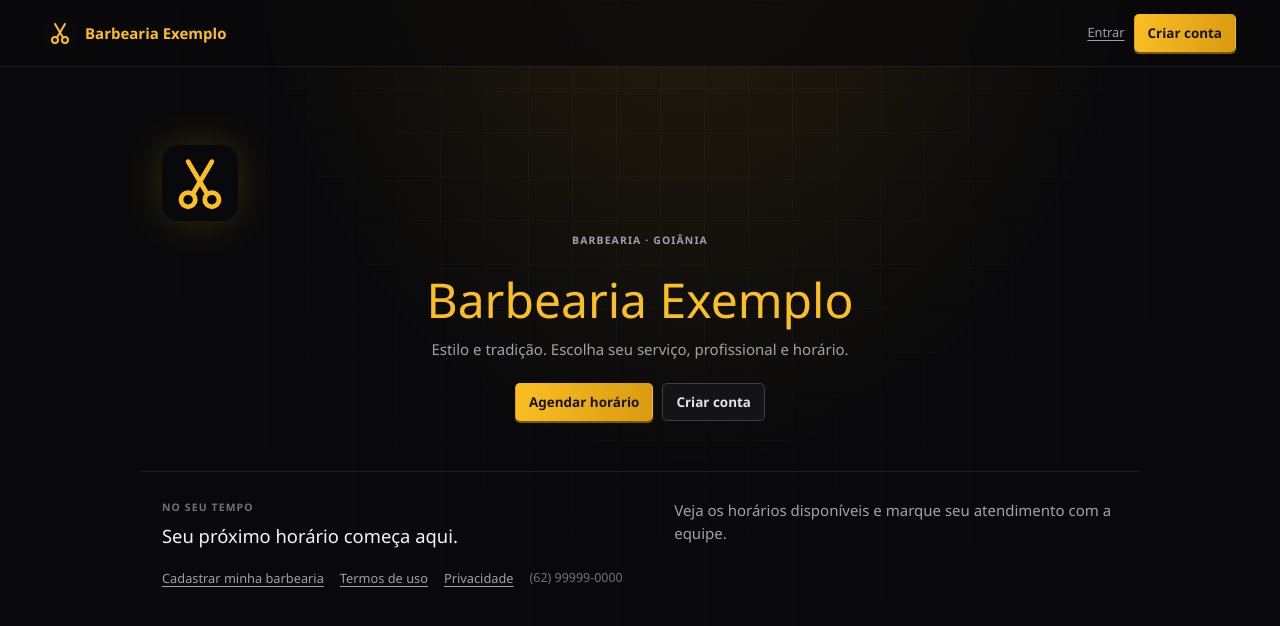
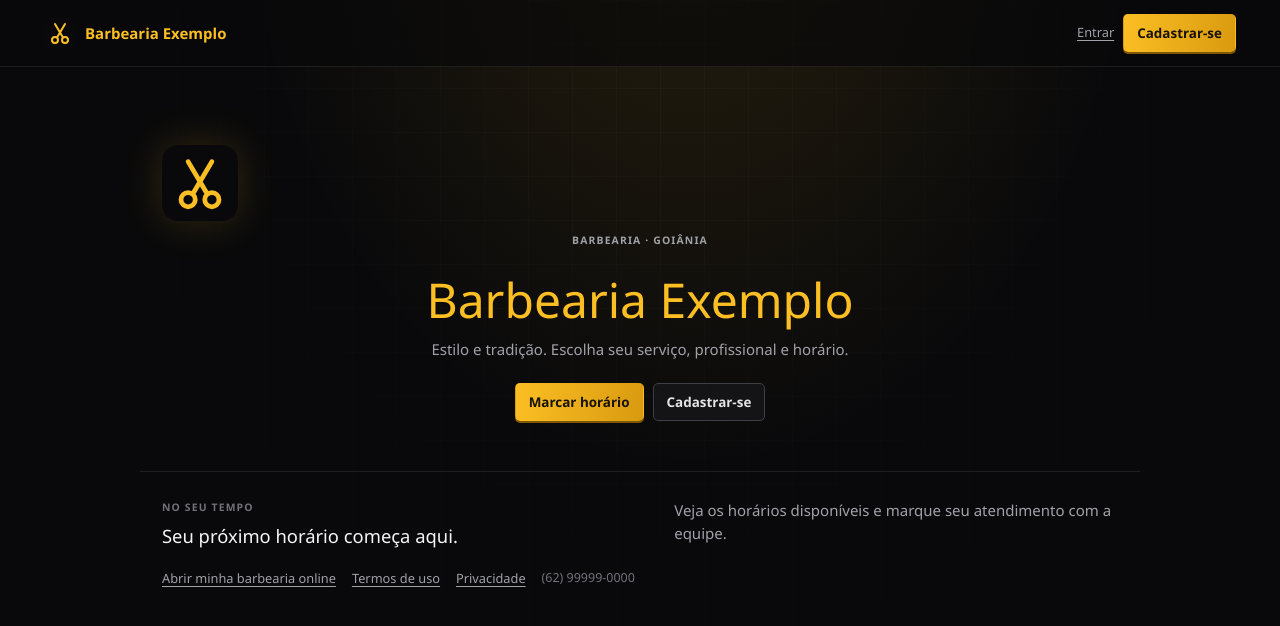
Before and after one commit to 7bessa/Barbearia, a Next.js app: page / in a window 1280 px wide. Shown: the top 626 px of the page. Built offline with nearby package versions, Linux system fonts and the light colour scheme.

Commit message:
copy: substituir linguagem generica por acoes de barbearia

```diff
--- a/src/app/admin/dashboard/page.tsx
+++ b/src/app/admin/dashboard/page.tsx
@@ -109,10 +109,10 @@ export default function Dashboard() {
       {erro && <p className="error" role="alert">{erro}</p>}
       {catalogo && (!catalogo.barbeiros.length || !catalogo.servicos.length) && (
         <Cartao titulo="Finalize a configuração da sua agenda">
-          <p className="muted">Adicione pelo menos um profissional e um serviço para seus clientes conseguirem reservar pelo link público.</p>
+          <p className="muted">Cadastre pelo menos um profissional e um serviço para os clientes conseguirem reservar pelo link público.</p>
           <div className="inline-row">
-            {!catalogo.barbeiros.length && <a className={botao} href="#barbeiros">Adicionar profissional</a>}
-            {!catalogo.servicos.length && <a className={botao} href="#servicos">Adicionar serviço</a>}
+            {!catalogo.barbeiros.length && <a className={botao} href="#barbeiros">Cadastrar profissional</a>}
+            {!catalogo.servicos.length && <a className={botao} href="#servicos">Cadastrar serviço</a>}
           </div>
         </Cartao>
       )}
@@ -134,7 +134,7 @@ export default function Dashboard() {
             </div>
           ))}
         </Cartao>
-        <div className="inline-row"><a className={botaoSec} href="#financeiro">Abrir caixa e relatório</a><a className={botaoSec} href="#equipe">Gerenciar convite da equipe</a></div>
+        <div className="inline-row"><a className={botaoSec} href="#financeiro">Ver caixa e relatório</a><a className={botaoSec} href="#equipe">Convidar profissional</a></div>
       </>}
 
       {visao === 'financeiro' && <div id="financeiro" className="page-section-stack">
--- a/src/app/api/onboarding/route.ts
+++ b/src/app/api/onboarding/route.ts
@@ -24,7 +24,7 @@ export const POST = seguro(async (req: NextRequest) => {
     prisma.barbearia.findUnique({ where: { slug: d.slug }, select: { id: true } }),
     prisma.usuario.findUnique({ where: { email: d.email }, select: { id: true } }),
   ])
-  if (slugExistente || emailExistente) return erro(409, 'Não foi possível criar a barbearia. Confira o endereço e o e-mail informados.')
+  if (slugExistente || emailExistente) return erro(409, 'Não foi possível abrir a barbearia online. Confira o endereço e o e-mail informados.')
 
   const senhaHash = await hashSenha(d.senha)
   try {
@@ -67,7 +67,7 @@ export const POST = seguro(async (req: NextRequest) => {
     await audit(req, { acao: 'barbearia_criada', resultado: 'ok', userId: usuario.id, barbeariaId: criado.barbearia.id })
     return res
   } catch (e) {
-    if (conflito(e)) return erro(409, 'Não foi possível criar a barbearia. Confira o endereço e o e-mail informados.')
+    if (conflito(e)) return erro(409, 'Não foi possível abrir a barbearia online. Confira o endereço e o e-mail informados.')
     throw e
   }
 })
--- a/src/app/cadastro/page.tsx
+++ b/src/app/cadastro/page.tsx
@@ -37,7 +37,7 @@ export default function Cadastro() {
           <span className="brand-foot">SEU ESTILO, NO SEU TEMPO</span>
         </section>
         <form onSubmit={enviar} className="auth-form">
-          <h2>Criar conta</h2>
+          <h2>Cadastre-se para agendar</h2>
           <div className="segmented" role="group" aria-label="Tipo de conta">
             {(['cliente', 'barbeiro'] as const).map((p) => <button type="button" key={p} aria-pressed={perfil === p} onClick={() => setPerfil(p)}>{p === 'cliente' ? 'Cliente' : 'Barbeiro'}</button>)}
           </div>
@@ -48,7 +48,7 @@ export default function Cadastro() {
           {perfil === 'barbeiro' && <label>Código de convite<input className={campo} placeholder="Código fornecido pelo responsável" value={f.codigoConvite} onChange={set('codigoConvite')} required /></label>}
           <label className="check-label"><input type="checkbox" checked={aceito} onChange={(e) => setAceito(e.target.checked)} /><span>Aceito os <Link href="/termos" target="_blank" className="text-link">termos de uso</Link> e a <Link href="/privacidade" target="_blank" className="text-link">política de privacidade</Link>.</span></label>
           {erro && <p className="error" role="alert">{erro}</p>}
-          <button className="button button-primary">Criar conta</button>
+          <button className="button button-primary">Cadastrar minha conta</button>
           <p className="muted">Já tem conta? <Link href="/login" className="text-link">Entrar</Link></p>
         </form>
       </div>
--- a/src/app/criar-barbearia/page.tsx
+++ b/src/app/criar-barbearia/page.tsx
@@ -69,7 +69,7 @@ export default function CriarBarbearia() {
       }),
     })
     setSalvando(false)
-    if (!r.ok) return setErro(r.data?.erro ?? 'Não foi possível criar a barbearia.')
+    if (!r.ok) return setErro(r.data?.erro ?? 'Não foi possível abrir a barbearia online.')
 
     router.replace('/admin/dashboard')
     router.refresh()
@@ -105,7 +105,7 @@ export default function CriarBarbearia() {
         <label>Confirmar senha<input className="field" type="password" autoComplete="new-password" value={dados.confirmarSenha} onChange={(e) => mudar('confirmarSenha', e.target.value)} minLength={8} maxLength={72} required /></label>
         <label className="check-label"><input type="checkbox" checked={aceito} onChange={(e) => setAceito(e.target.checked)} /><span>Aceito os <Link href="/termos" target="_blank" className="text-link">termos de uso</Link> e a <Link href="/privacidade" target="_blank" className="text-link">política de privacidade</Link>.</span></label>
         {erro && <p className="error" role="alert">{erro}</p>}
-        <button disabled={salvando} className="button button-primary">{salvando ? 'Criando...' : 'Criar barbearia'}</button>
+        <button disabled={salvando} className="button button-primary">{salvando ? 'Preparando sua barbearia...' : 'Abrir minha barbearia online'}</button>
         <p className="muted">Já tem acesso? <Link href="/login" className="text-link">Entrar</Link></p>
       </form>
     </div>
--- a/src/app/login/page.tsx
+++ b/src/app/login/page.tsx
@@ -41,8 +41,8 @@ export default function Login() {
           <label>Senha<input className="field" type="password" placeholder="Sua senha" value={senha} onChange={(e) => setSenha(e.target.value)} autoComplete="current-password" required /></label>
           {erro && <p className="error" role="alert">{erro}</p>}
           <button disabled={carregando} className="button button-primary">{carregando ? 'Entrando...' : 'Entrar'}</button>
-          <p className="muted">Ainda não tem conta? <Link href="/cadastro" className="text-link">Criar conta</Link></p>
-          <p className="muted">Tem uma barbearia? <Link href="/criar-barbearia" className="text-link">Criar acesso do responsável</Link></p>
+          <p className="muted">Ainda não tem conta? <Link href="/cadastro" className="text-link">Cadastrar-se</Link></p>
+          <p className="muted">Tem uma barbearia? <Link href="/criar-barbearia" className="text-link">Abrir acesso do responsável</Link></p>
           <Link href="/" className="link-muted">Voltar ao início</Link>
         </form>
       </div>
--- a/src/app/page.tsx
+++ b/src/app/page.tsx
@@ -19,19 +19,19 @@ export default async function Home() {
     <main className="home-page">
       <header className="home-nav">
         <Link href="/" className="home-brand"><Image src={B.logo} alt="" width={32} height={32} />{nome}</Link>
-        <div className="inline-row"><Link href="/login" className="link-muted">Entrar</Link><Link href="/cadastro" className="button button-primary">Criar conta</Link></div>
+        <div className="inline-row"><Link href="/login" className="link-muted">Entrar</Link><Link href="/cadastro" className="button button-primary">Cadastrar-se</Link></div>
       </header>
       <section className="home-hero">
         <Image className="home-mark" src={B.logo} alt="" width={76} height={76} priority />
         <p className="eyebrow">BARBEARIA · GOIÂNIA</p>
         <h1>{nome}</h1>
         <p>{slogan}. Escolha seu serviço, profissional e horário.</p>
-        <div className="home-actions"><Link href={linkAgendamento} className="button button-primary">Agendar horário</Link><Link href="/cadastro" className="button button-secondary">Criar conta</Link></div>
+        <div className="home-actions"><Link href={linkAgendamento} className="button button-primary">Marcar horário</Link><Link href="/cadastro" className="button button-secondary">Cadastrar-se</Link></div>
       </section>
       <section className="home-section home-info">
         <div><span className="eyebrow">NO SEU TEMPO</span><h2>Seu próximo horário começa aqui.</h2></div>
         <p>Veja os horários disponíveis e marque seu atendimento com a equipe.</p>
-        <div className="home-links"><Link href="/criar-barbearia" className="link-muted">Cadastrar minha barbearia</Link><Link href="/termos" className="link-muted">Termos de uso</Link><Link href="/privacidade" className="link-muted">Privacidade</Link><span>{B.telefone}</span></div>
+        <div className="home-links"><Link href="/criar-barbearia" className="link-muted">Abrir minha barbearia online</Link><Link href="/termos" className="link-muted">Termos de uso</Link><Link href="/privacidade" className="link-muted">Privacidade</Link><span>{B.telefone}</span></div>
       </section>
     </main>
   )
--- a/src/app/termos/page.tsx
+++ b/src/app/termos/page.tsx
@@ -8,7 +8,7 @@ export default function Termos() {
   return (
     <Pagina titulo="Termos de Uso">
       <p>
-        Ao criar uma conta ou usar o sistema de agendamento da <b>{B.nome}</b> ({B.razaoSocial}, CNPJ {B.cnpj}), você
+        Ao cadastrar uma conta ou usar o sistema de agendamento da <b>{B.nome}</b> ({B.razaoSocial}, CNPJ {B.cnpj}), você
         concorda com estes termos. Vigentes desde {B.vigenteDesde}.
       </p>
       <Secao titulo="1. O serviço">
```
Also changed, not shown: src/components/AdminAreas.tsx (+6 -6 lines).
